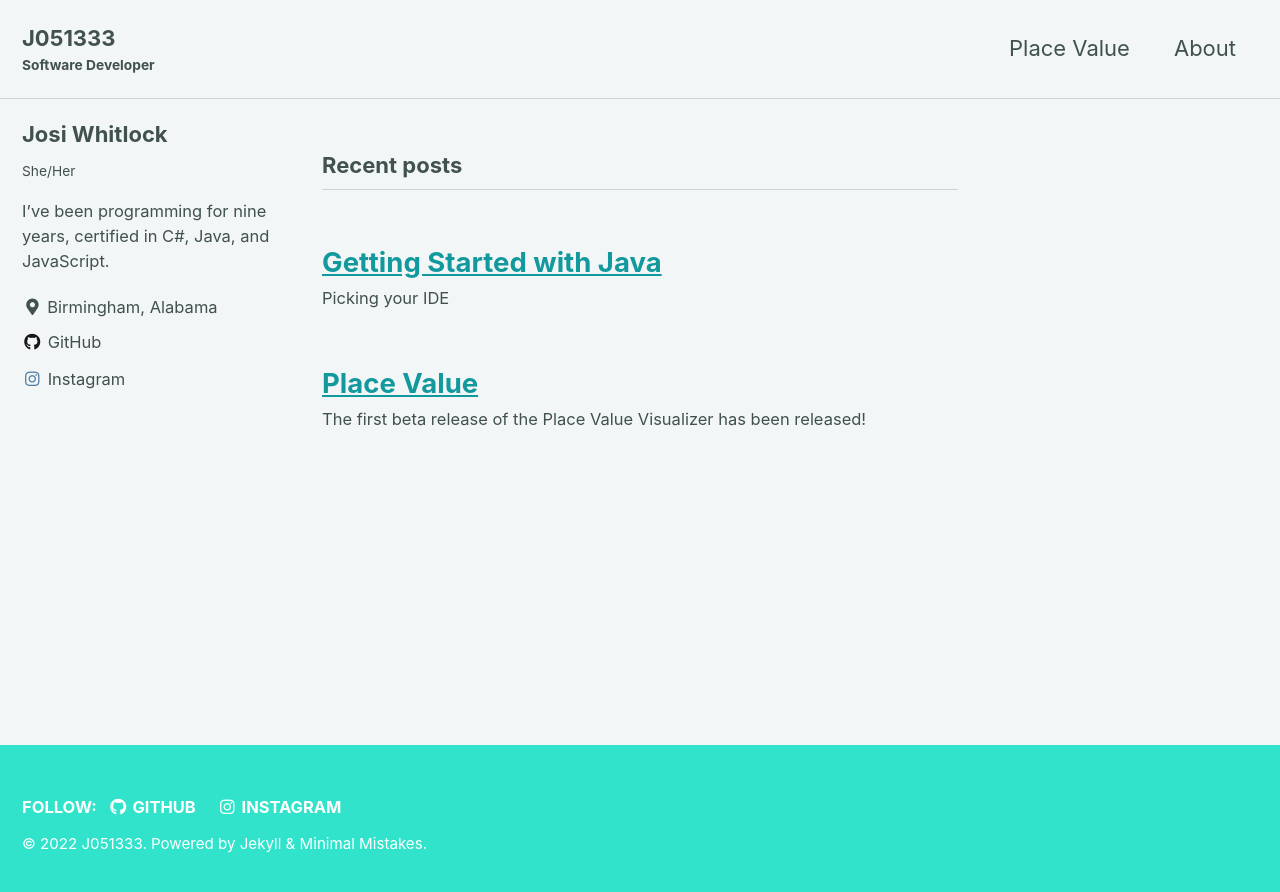
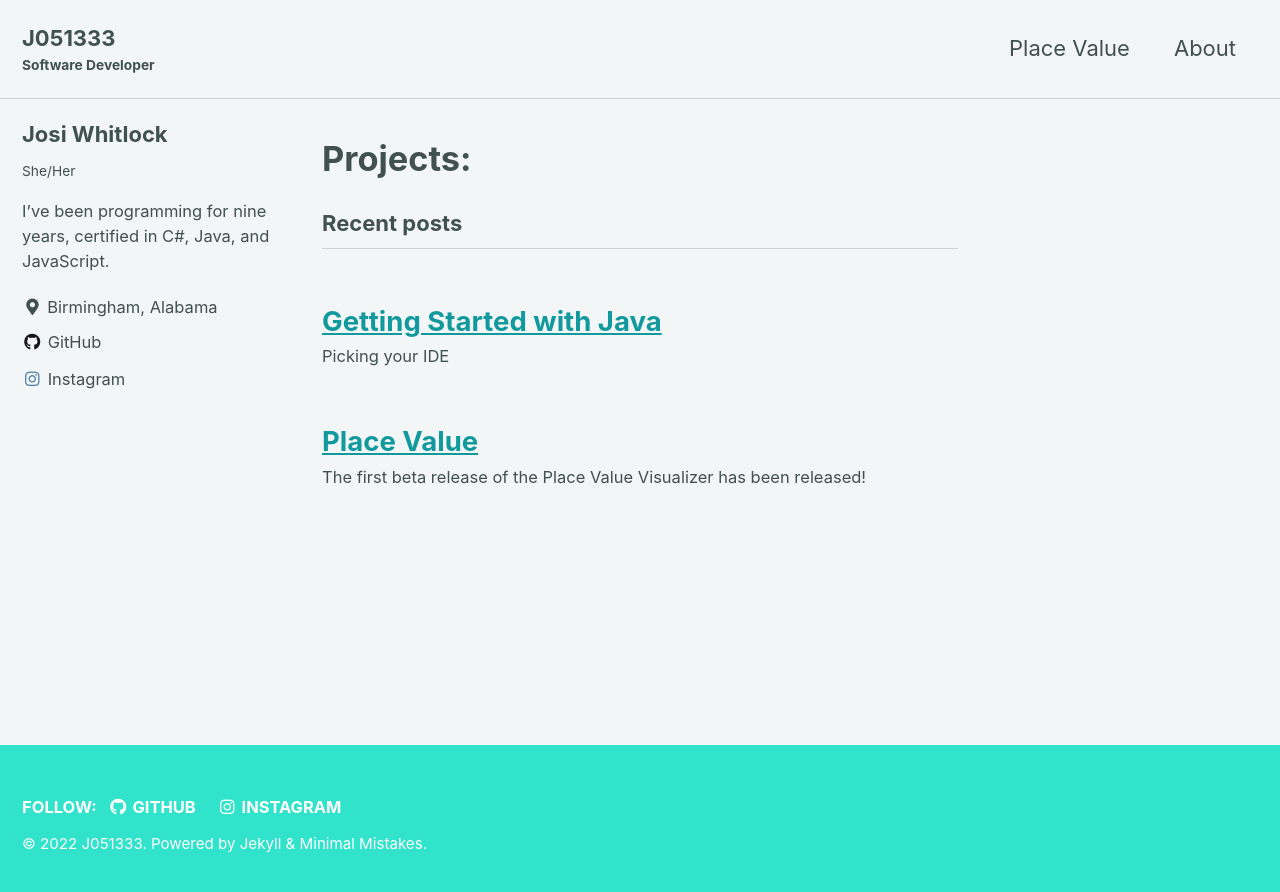
Before and after one commit to J051333/j051333.github.io, a Jekyll site: the page built from index.html, in a window 1280 px wide. Shown: the top 892 px of the page. Built offline with Jekyll 4.4.1, drawn with Linux system fonts in a browser that asks for light colours; cached includes are drawn as plain includes; the list of posts is cut into pages by our own code.

Commit message:
Update index.html

```diff
--- a/index.html
+++ b/index.html
@@ -2,3 +2,4 @@
 layout: home
 author_profile: true
 ---
+<h1>Projects:</h1>
```
